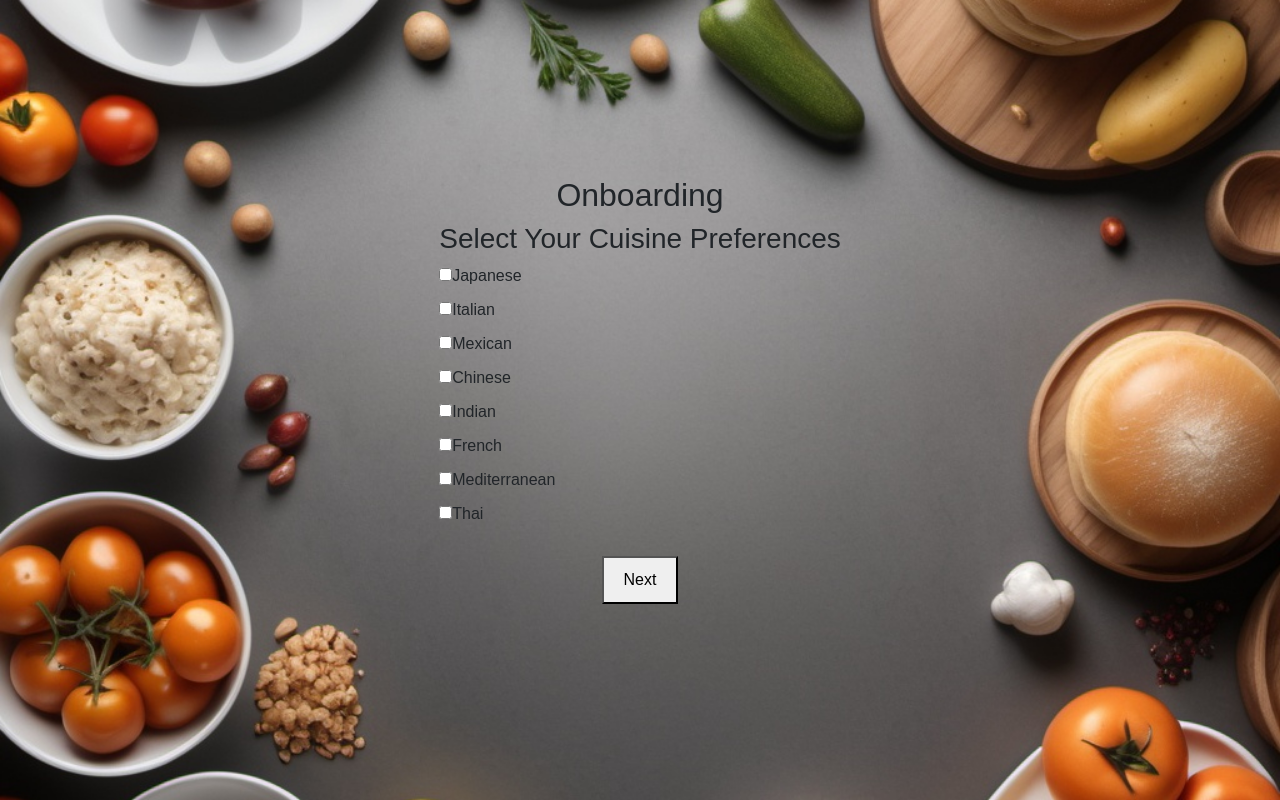
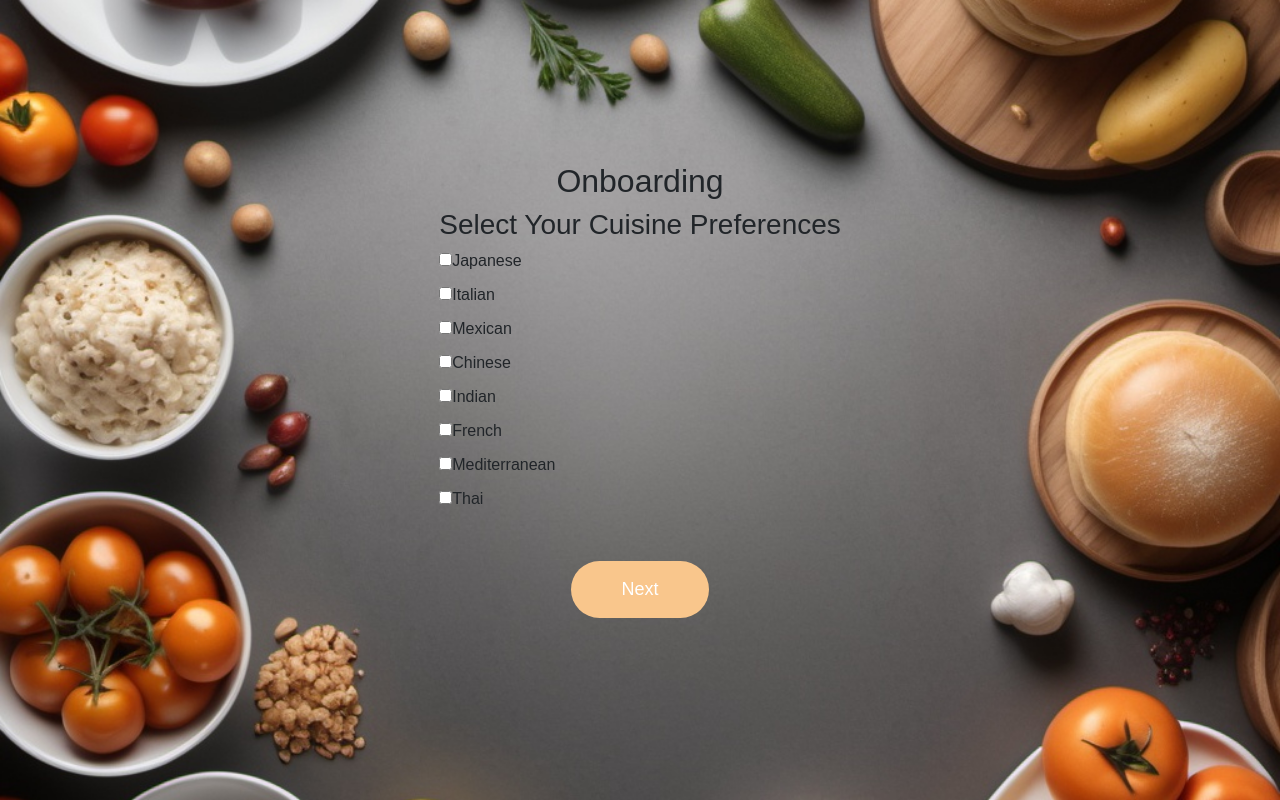
Before and after one commit to duchuynh/PhoenixCoders, a React (Create React App) app in the folder React/potluck/: page /onboarding in a window 1280 px wide. Built offline with nearby package versions, Linux system fonts and the light colour scheme.

Commit message:
Checkboxes color

```diff
--- a/React/potluck/src/App.js
+++ b/React/potluck/src/App.js
@@ -10,7 +10,7 @@ function App() {
   return (
     <Router>
       <Routes>
-        <Route exact path="/" element={<Login />} />
+        <Route exact path="/" element={<Onboarding />} />
         <Route path="/onboarding" element={<Onboarding />} />
         <Route path="/home" element={<Home />} />
       </Routes>
--- a/React/potluck/src/pages/Onboarding/Onboarding.css
+++ b/React/potluck/src/pages/Onboarding/Onboarding.css
@@ -23,7 +23,19 @@
   }
 
   .onboarding-button {
-    padding: 10px 20px;
-    font-size: 16px;
+    padding: 15px 50px; /* Similar padding to your example */
+    background-color: #f9c68c; /* The peach color */
+    color: white; /* White text */
+    font-size: 18px; /* Larger text size */
+    border: none;
+    border-radius: 40px; /* Fully rounded corners like the image */
     cursor: pointer;
-  }
+    display: inline-block;
+    text-align: center;
+    transition: background-color 0.3s ease;
+    margin-top: 20px; /* Add some space above the button */
+}
+
+.onboarding-button:hover {
+    background-color: #f39f5f; /* Slightly darker shade on hover */
+}
```
